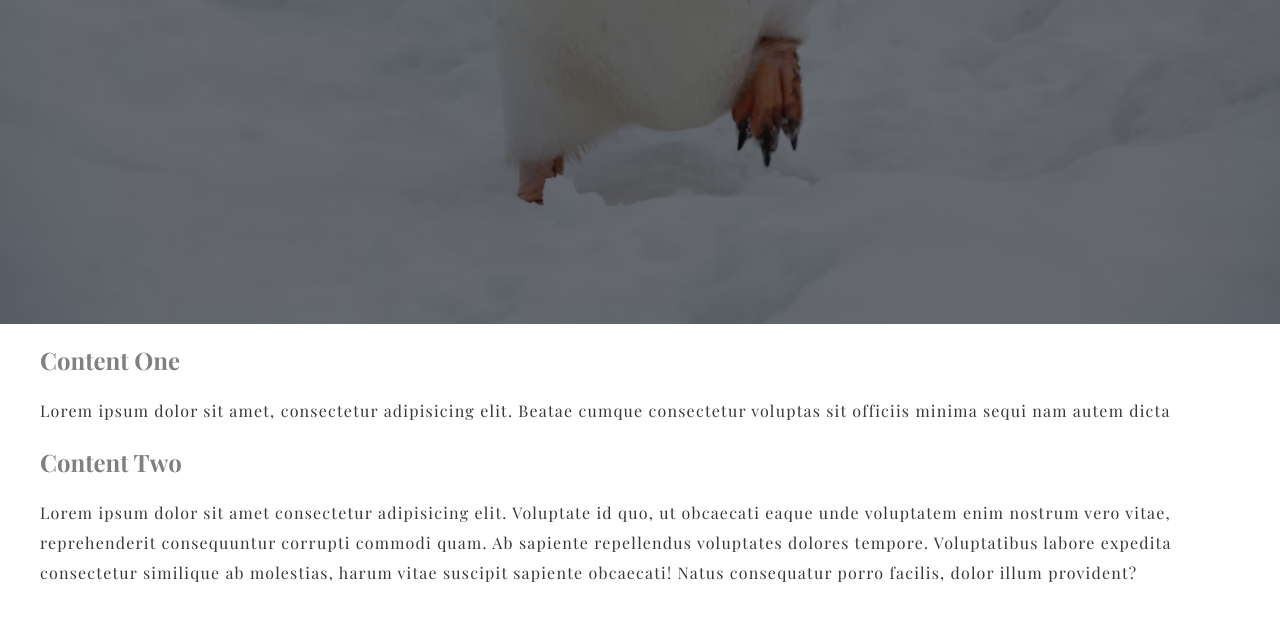
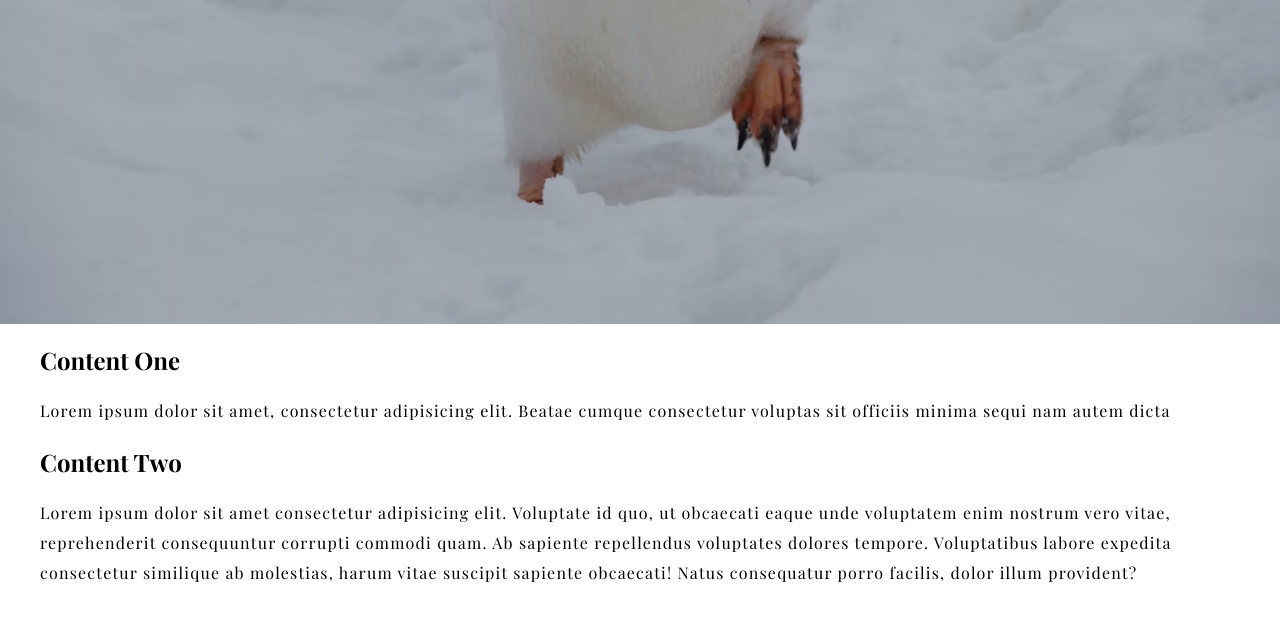
Before and after one commit to vv9129/website1, a plain HTML site: page nav.html in a window 1280 px wide. Shown: the part 476-1096 px from the top of the page. Drawn offline with nearby package versions, Linux system fonts and the light colour scheme; a web font is replaced by a local one.

Commit message:
Tue, Mar 25, 2025, 10:18 AM -07:00

```diff
--- a/css/nav.css
+++ b/css/nav.css
@@ -8,7 +8,7 @@
 
 body {
     font-family: 'Playfair Display', sans-serif;
-    color: Gray;
+    color: black;
     padding-bottom: 50px;
 }
 
@@ -67,7 +67,7 @@ body {
     left: 0;
     width: 100%;
     height: 100%;
-    background-color: rgb(0,0,0,0.5);
+    background-color: rgb(0,0,0,0.2);
     z-index: -1;
 }
 
@@ -90,7 +90,7 @@ body {
 }
 
 .content p {
-    color: rgb(55,55,55);
+    color: dark gray;
     line-height: 30px;
     letter-spacing: 1.2px;
 
```
